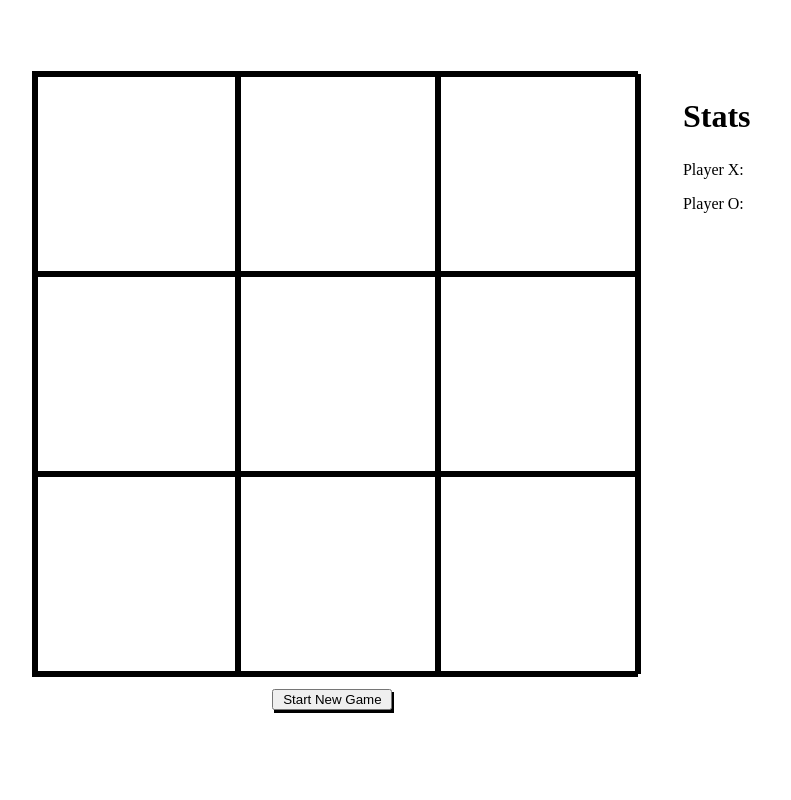
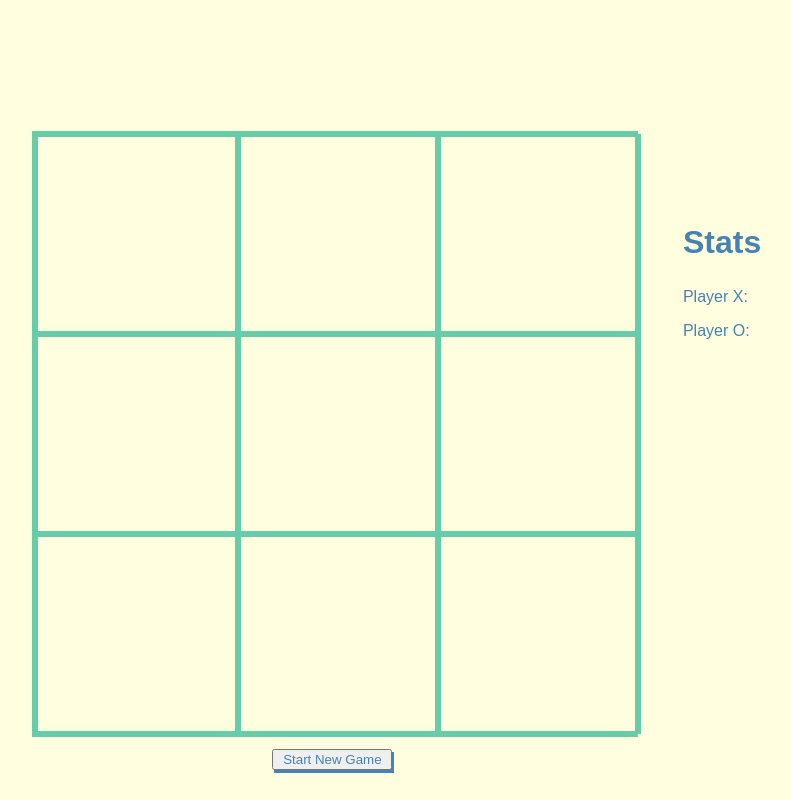
Before and after one commit to cbpanderson/ticTacToe, a plain HTML site: page index.html in a window 1280 px wide. Shown: the whole page, without its empty margins (102-893 px from the left). Drawn offline with Linux system fonts and the light colour scheme.

Commit message:
updated look and feel

```diff
--- a/ticTacToe.css
+++ b/ticTacToe.css
@@ -1,9 +1,15 @@
+body{
+    background-color: lightyellow;
+    /* font-family: 'Girassol', cursive; */
+    font-family: 'Krona One', sans-serif;
+}
 .gameBox{
     height: 600px;
     width: 600px;
     border-style: solid;
     display: flex;
     flex-direction: row;
+    border-color:mediumaquamarine;
 
 }
 
@@ -12,6 +18,7 @@ button{
     width: 20%; /* Change this to whatever width you want. */;
     margin-top: 2%;
     box-shadow: 2px 3px;
+    color:steelblue;
 }
 .mainContainer{
     display: flex;
@@ -19,7 +26,7 @@ button{
 
 .rightSide{
     margin-left: 4%;
-    margin-top: 5%;
+    margin-top: 15%;
 }
 
 .leftSide{
@@ -40,17 +47,9 @@ button{
 .gameBoxIndiv{
     height:200px;
     width: 200px;
-    border: solid black;
+    border: solid;
+    border-color:mediumaquamarine;
 }
-
-/* .bottomBorder{
-    border-bottom: solid red;
-}
-
-
-.rightBorder{
-    border-right: solid red;
-} */
 
 h2{
     font-size: 24pt;
@@ -60,5 +59,17 @@ h2{
     display: flex;
     align-items: center;
     justify-content: center;
-    font-size:  36pt;
+    font-size:  40pt;
 }
+
+#winMessage{
+    margin: 0 auto;
+    font-size:  40pt;
+    color:steelblue;
+    height: 60px;
+
+}
+
+.stats{
+    color:steelblue;
+}
```
